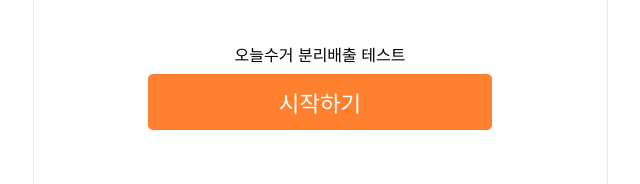
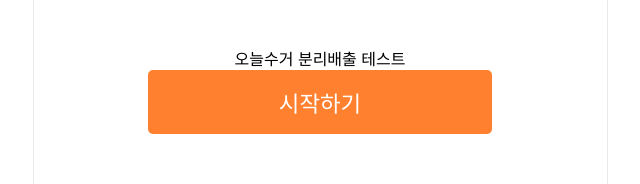
Before and after one commit to dumbokim/onulsugo_mbti, a Next.js app: page / in a window 1280 px wide. Shown: the part 273-457 px from the top of the page, without its empty margins (320-960 px from the left). Built offline with nearby package versions, Linux system fonts and the light colour scheme.

Commit message:
css 변경

```diff
--- a/styles/Home.module.css
+++ b/styles/Home.module.css
@@ -96,8 +96,8 @@
   color: white;
   width: 60%;
   border-radius: 5px;
-  padding: 0.75rem;
-  margin: 0.5rem;
+  padding: 1rem;
+  /* margin: 0.3rem; */
   text-align: center;
   font-size: 1.1rem;
   font-family: Menlo, Monaco, Lucida Console, Liberation Mono, DejaVu Sans Mono,
```
